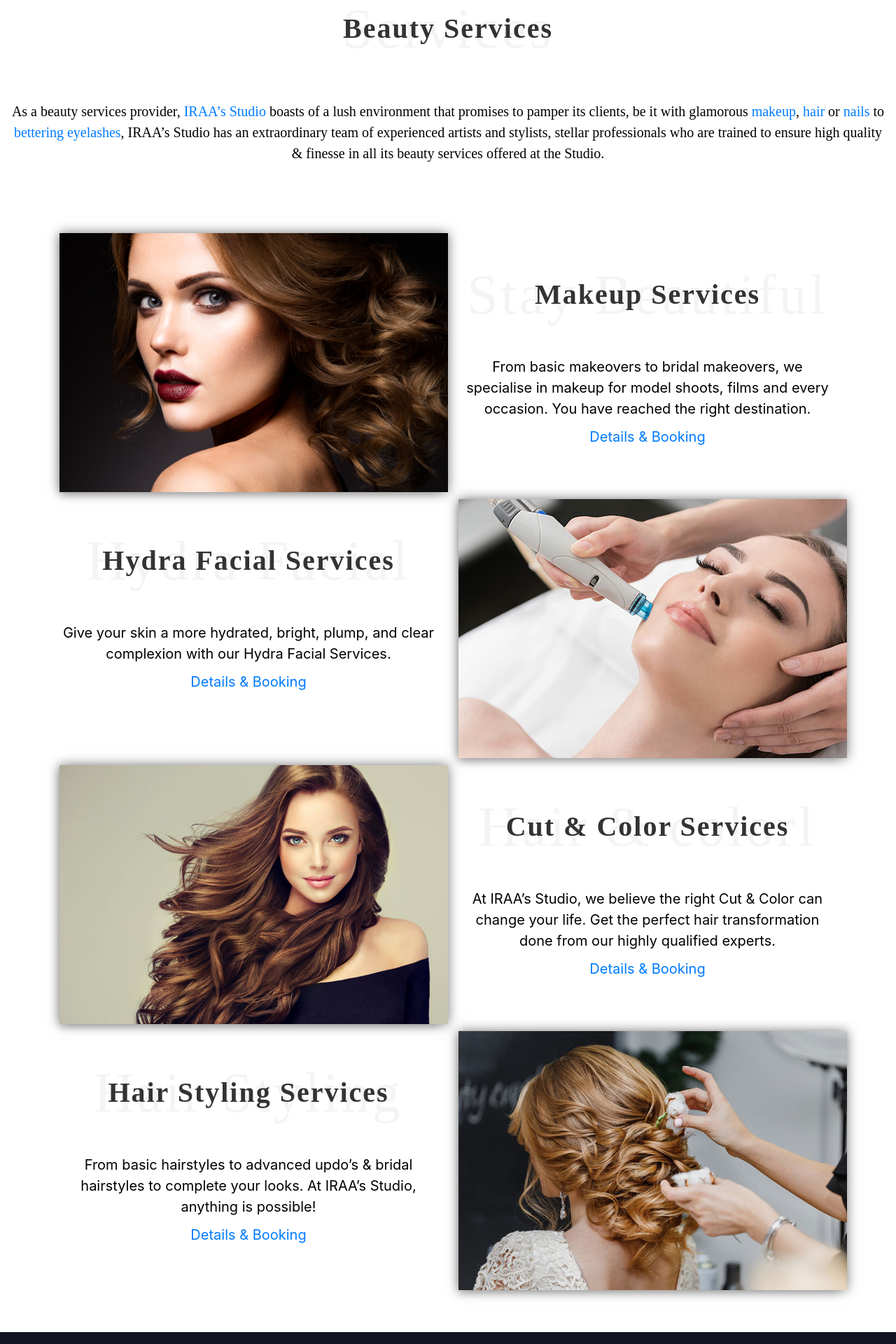
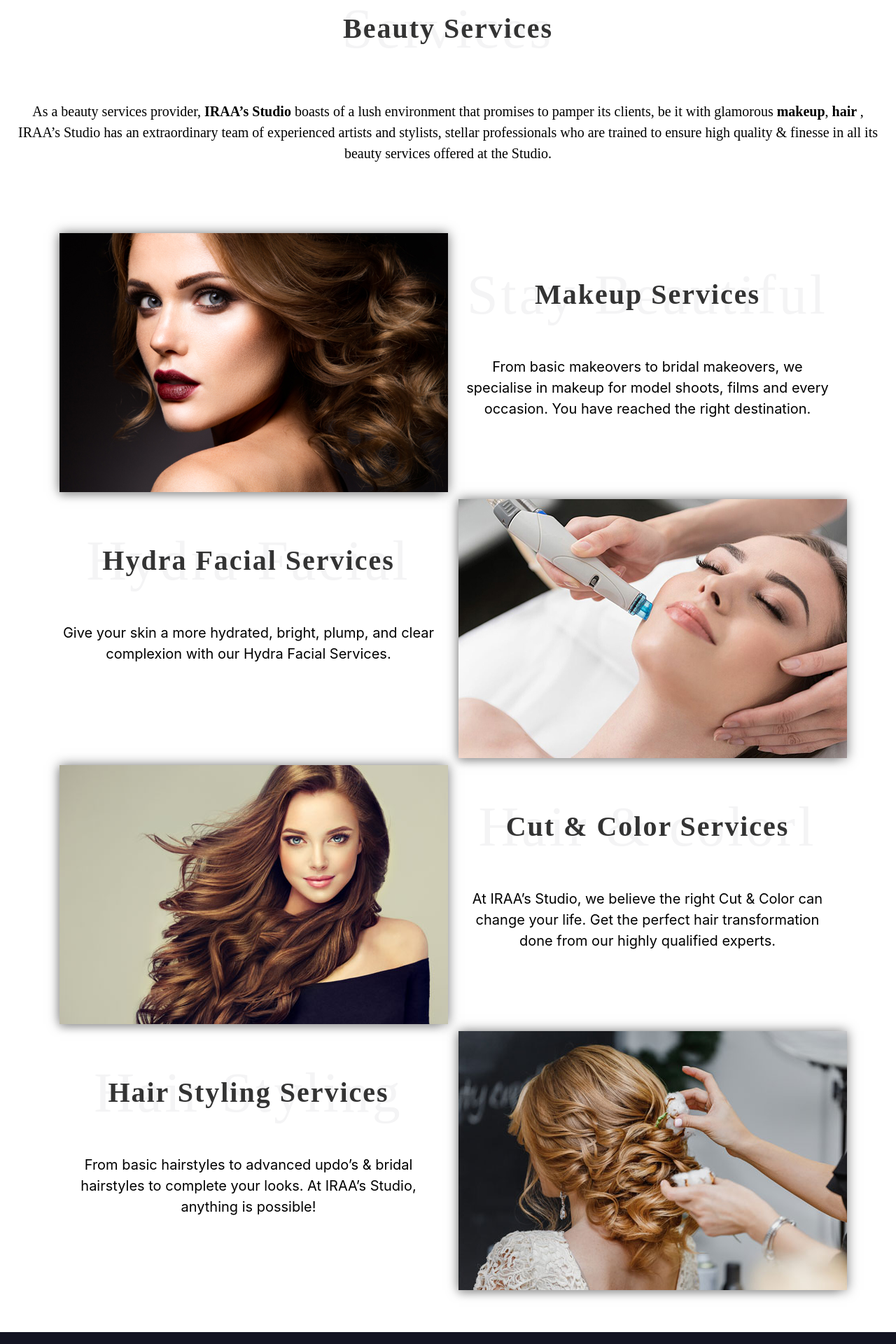
Before and after one commit to kavyasathish/IRAA-Website, a plain HTML site: page service.html in a window 1280 px wide. Shown: the part 137-2057 px from the top of the page at 70% size. Drawn offline with nearby package versions, Linux system fonts and the light colour scheme.

Commit message:
commented the unused links

```diff
--- a/service.html
+++ b/service.html
@@ -151,7 +151,7 @@ function myFunction() {
     <header class="section-header">
     <h3>Services<span>Beauty Services</span></h3>
     </header><br>
-  <p>As a beauty services provider, <a href="http://www.IRAAsstudio.com/about-IRAAs-studio-and-academy/" target="_blank" rel="noreferrer noopener">IRAA’s Studio </a>boasts of a lush environment that promises to pamper its clients, be it with glamorous <a href="http://www.IRAAsstudio.com/service/makeup-services/">makeup</a>, <a href="http://www.IRAAsstudio.com/service/hair-styling-services/">hair </a>or <a href="http://www.IRAAsstudio.com/service/nail-services/">nails</a> to <a href="http://www.IRAAsstudio.com/service/lash-lifting-services/">bettering eyelashes</a>, IRAA’s Studio has an extraordinary team of experienced artists and stylists, stellar professionals who are trained to ensure high quality &amp; finesse in all its beauty services offered at the Studio.</p>
+  <p>As a beauty services provider, <b>IRAA’s Studio </b>boasts of a lush environment that promises to pamper its clients, be it with glamorous <b>makeup</b>, <b>hair </b>, IRAA’s Studio has an extraordinary team of experienced artists and stylists, stellar professionals who are trained to ensure high quality &amp; finesse in all its beauty services offered at the Studio.</p>
 </div>
 
 <!-- Services info starts -->
@@ -167,7 +167,7 @@ function myFunction() {
 <h3>Stay Beautiful<span>Makeup Services</span></h3>
 </header>
 <p>From basic makeovers to bridal makeovers, we specialise in makeup for model shoots, films and every occasion. You have reached the right destination.</p>
-<p class="has-text-align-center"><a href="http://www.IRAAsstudio.com/service/makeup-services/" >Details &amp; Booking</a></p>
+<!--<p class="has-text-align-center"><a href="http://www.IRAAsstudio.com/service/makeup-services/" >Details &amp; Booking</a></p> -->
 </div>
 </div>
 </div>
@@ -179,7 +179,7 @@ function myFunction() {
   <h3> Hydra Facial<span>Hydra Facial Services</span></h3>
   </header>
   <p>Give your skin a more hydrated, bright, plump, and clear complexion with our Hydra Facial Services.</p>
-  <p class="has-text-align-center"><a class="wp-block-button"><a class="wp-block-button__link has-gtb-color-7-color has-text-color has-background" href="http://www.IRAAsstudio.com/service/makeup-services/" >Details &amp; Booking</a></p>
+  <!--<p class="has-text-align-center"><a class="wp-block-button"><a class="wp-block-button__link has-gtb-color-7-color has-text-color has-background" href="http://www.IRAAsstudio.com/service/makeup-services/" >Details &amp; Booking</a></p> -->
   </div>
 
   <div class="  col-sm-12 col-md-6 col-lg-6 omega">
@@ -203,7 +203,7 @@ function myFunction() {
 <h3>Hair & colorl<span>Cut &amp; Color Services</span></h3>
 </header>
 <p>At IRAA’s Studio, we believe the right Cut &amp; Color can change your life. Get the perfect hair transformation done from our highly qualified experts.</p>
-<p class="has-text-align-center"><a href="http://www.IRAAsstudio.com/service/makeup-services/" >Details &amp; Booking</a></p>
+<!--<p class="has-text-align-center"><a href="http://www.IRAAsstudio.com/service/makeup-services/" >Details &amp; Booking</a></p> -->
 </div>
 </div>
 </div>
@@ -215,13 +215,13 @@ function myFunction() {
   <h3> Hair Styling<span>Hair Styling Services</span></h3>
   </header>
   <p>From basic hairstyles to advanced updo&#8217;s &amp; bridal hairstyles to complete your looks. At IRAA’s Studio, anything is possible!</p>
-  <p class="has-text-align-center"><a class="wp-block-button"><a class="wp-block-button__link has-gtb-color-7-color has-text-color has-background" href="http://www.IRAAsstudio.com/service/makeup-services/" >Details &amp; Booking</a></p>
+<!--  <p class="has-text-align-center"><a class="wp-block-button"><a class="wp-block-button__link has-gtb-color-7-color has-text-color has-background" href="http://www.IRAAsstudio.com/service/makeup-services/" >Details &amp; Booking</a></p> -->
   </div>
 
   <div class="  col-sm-12 col-md-6 col-lg-6 omega">
 
   <div class="wp-block-image shadow">
-  <figure class="wp-block-media-text__media"><a href="http://www.IRAAsstudio.com/service/makeup-services/"><img decoding="async" width="555" height="370" src="images/Hair-Services.jpg" alt="Makeup Services IRAAs Studio Bangalore" class="wp-image-1083 size-full" srcset="images/Hair-Services.jpg 555w, images/Hair-Services.jpg 300w" sizes="(max-width: 555px) 100vw, 555px" /></a></figure></div>
+  <figure class="wp-block-media-text__media"><a href="service.html"><img decoding="async" width="555" height="370" src="images/Hair-Services.jpg" alt="Makeup Services IRAAs Studio Bangalore" class="wp-image-1083 size-full" srcset="images/Hair-Services.jpg 555w, images/Hair-Services.jpg 300w" sizes="(max-width: 555px) 100vw, 555px" /></a></figure></div>
   </div>
 
 </div>
```
